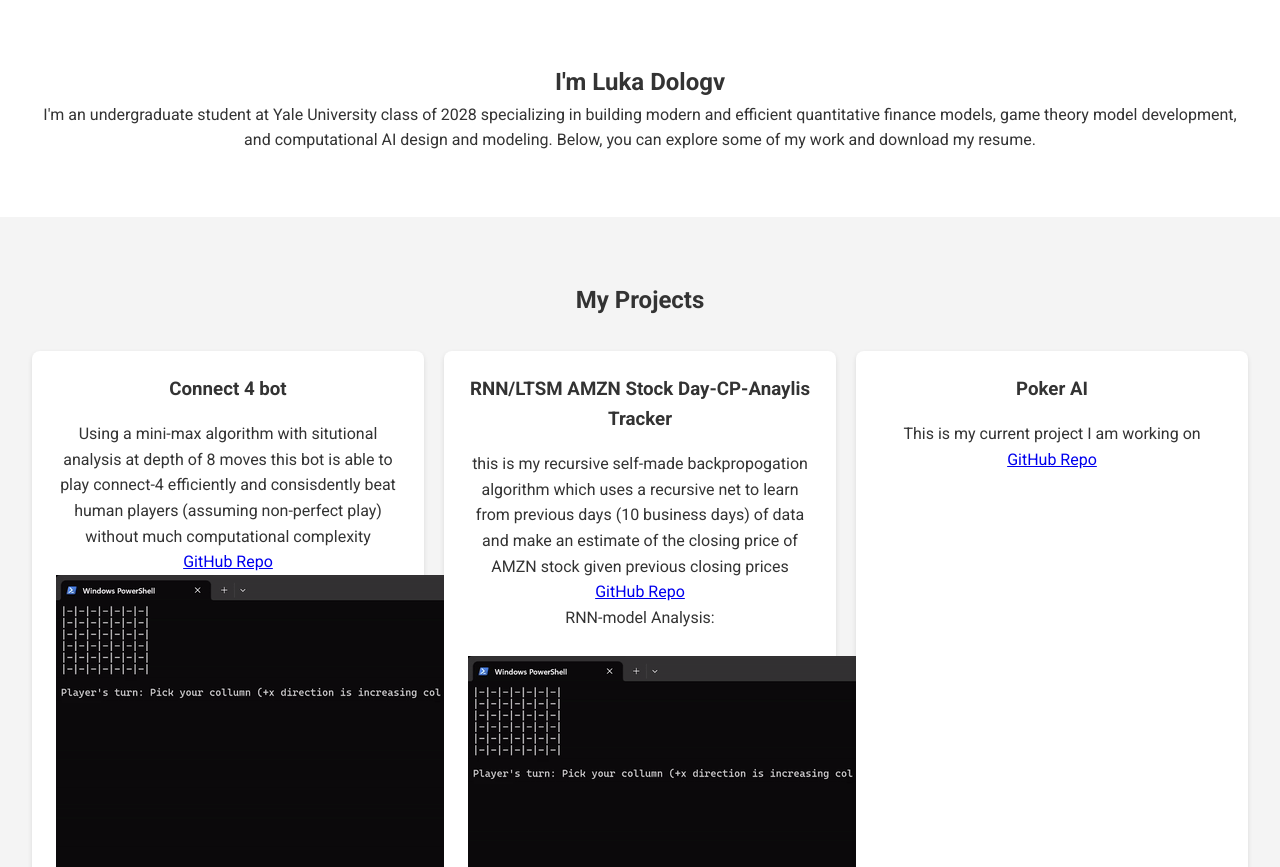
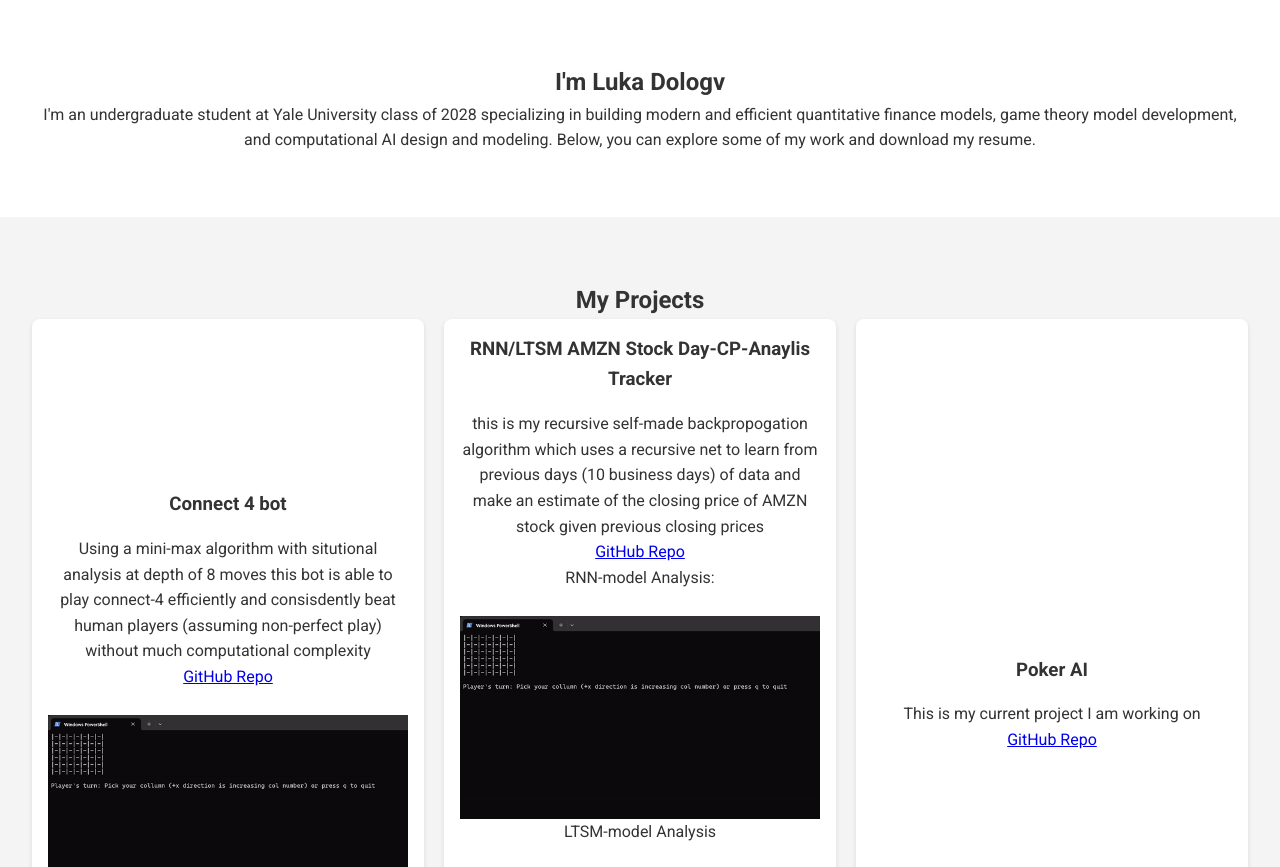
Before and after one commit to LukaDolgov/LukaDolgov.github.io, a website: page index.html in a window 1280 px wide. Shown: the part 71-938 px from the top of the page. Drawn offline with Linux system fonts and the light colour scheme.

Commit message:
styling changes

```diff
--- a/styles.css
+++ b/styles.css
@@ -59,17 +59,28 @@ nav {
 
 .project-grid {
   display: grid;
-  grid-template-columns: repeat(auto-fit, minmax(300px, 1fr));
-  gap: 20px;
-  margin-top: 2rem;
+  grid-template-columns: repeat(auto-fit, minmax(300px, 1fr)); /* Responsive grid */
+  gap: 20px; /* Space between items */
 }
 
 .project-item {
+  display: flex;
+  flex-direction: column; /* Stack elements vertically */
+  align-items: center; /* Center contents horizontally */
+  justify-content: center; /* Center contents vertically if needed */
   background-color: #fff;
-  padding: 1.5rem;
+  padding: 1rem;
+  border-radius: 8px;
   box-shadow: 0 2px 5px rgba(0, 0, 0, 0.1);
-  border-radius: 8px;
 }
+
+.project-item img {
+  width: 100%; /* Fits the image within the project item */
+  height: auto; /* Maintains aspect ratio */
+  max-width: 500px; /* Optional: constrain maximum width if needed */
+  display: block; /* Remove extra space below the image */
+}
+
 
 .project-item h3 {
   margin-bottom: 1rem;
```
